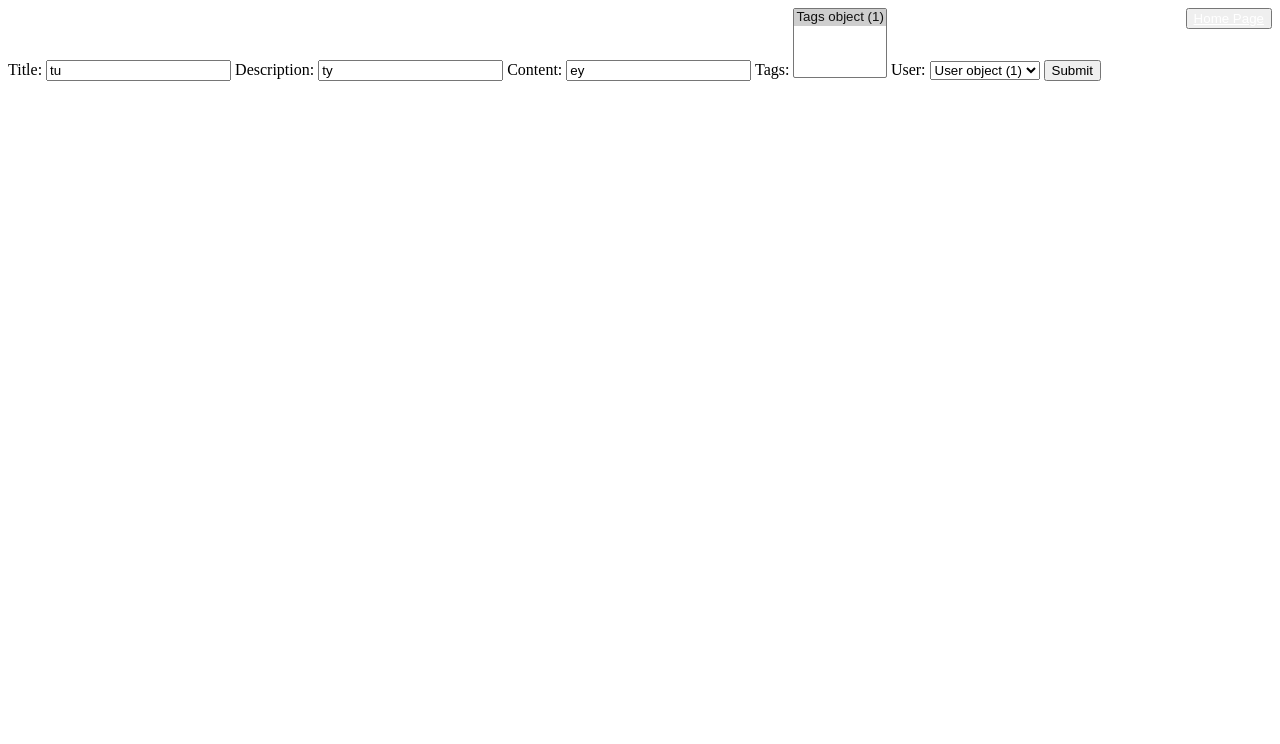
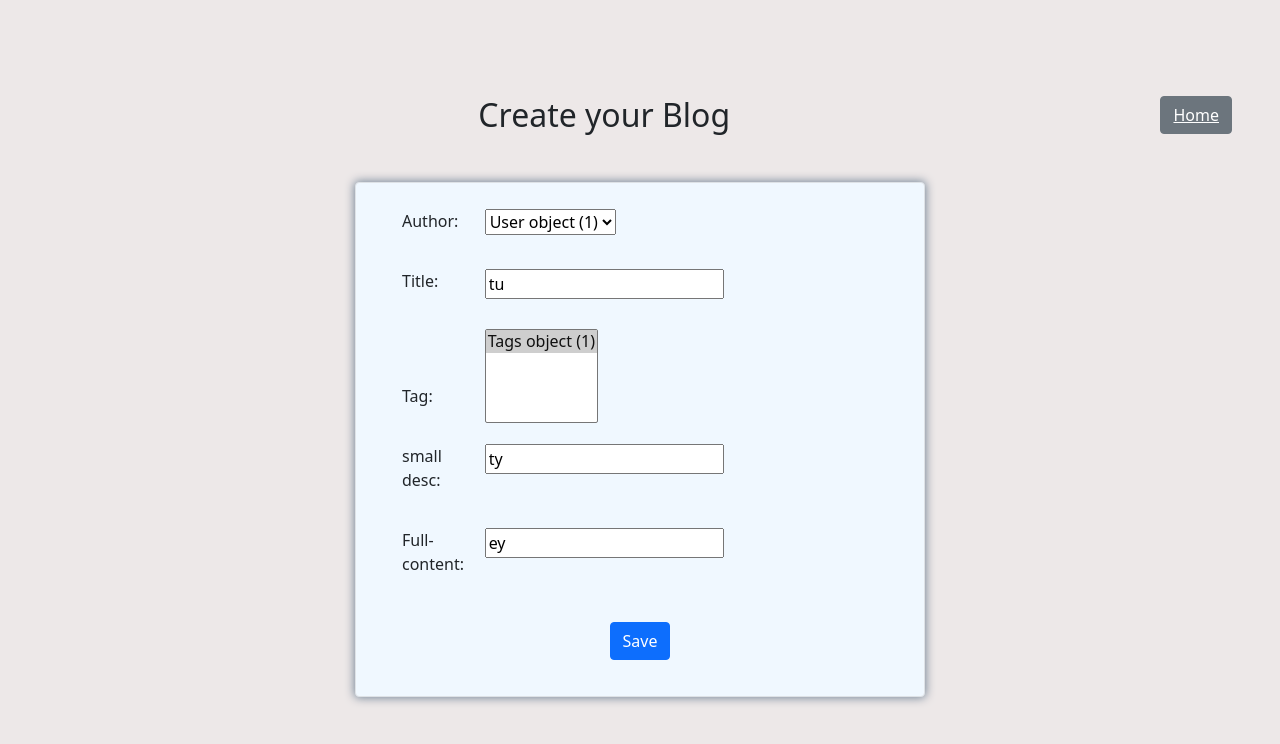
Before and after one commit to mk590/django-blog-task, a Django app: page /update-blog/3 in a window 1280 px wide. Shown: the top 744 px of the page. Run offline with Django 4.2, Linux system fonts and the light colour scheme; data comes from the database, SQL or seed files in the repository.

Commit message:
Styling the form page added the styles that were exactly in the dwn form the main factor in it is accessing the each elemant of the django form by treating the content as an object and taking out the each model field by doing the help of the dot

```diff
--- a/templates/new_blog.html
+++ b/templates/new_blog.html
@@ -1,4 +1,4 @@
-<!DOCTYPE html>
+{% comment %} <!DOCTYPE html>
 <html lang="en">
 <head>
     <meta charset="UTF-8">
@@ -19,4 +19,132 @@
     <input type="submit" value="Submit">
 </form>
 </body>
+</html> {% endcomment %}
+
+
+
+<!doctype html>
+<html lang="en">
+  <head>
+    <!-- Required meta tags -->
+    <meta charset="utf-8">
+    <meta name="viewport" content="width=device-width, initial-scale=1">
+
+    <!-- Bootstrap CSS -->
+    <link href="https://cdn.jsdelivr.net/npm/bootstrap@5.1.3/dist/css/bootstrap.min.css" rel="stylesheet" integrity="sha384-1BmE4kWBq78iYhFldvKuhfTAU6auU8tT94WrHftjDbrCEXSU1oBoqyl2QvZ6jIW3" crossorigin="anonymous">
+
+    <title>Add New Blog</title>
+  </head>
+  <body>
+
+    <style>
+      body{
+        background-color: rgb(237, 232, 232);
+      }
+      .col-lg-6{
+        background-color: aliceblue;
+        box-shadow: 0px 0px 10px 1px lightslategrey;
+      }
+      .col-2,.col-8{
+        padding: 10px;
+      }
+      .submit-button{
+        display: flex;
+        justify-content: center;
+        align-items: center;
+        padding: 20px;
+      }
+      .col-2 {
+      margin-bottom: 0.5rem;
+      display: flex;
+      align-items: end;
+      }
+    </style>
+
+        <div class="text-center m-5 pt-5">
+          <h2>
+            {% block heading %}
+            Create your Blog
+            {% endblock %}
+             <button type="submit" class="btn btn-secondary" style="float: right;">
+              {% comment %} <a href="{% url 'Blog' %}" style="color:white">Home</a>  {% endcomment %}
+              <a href="{% url 'show' %}" style="color:white">Home</a>
+              </button>
+            </h2>
+        </div>
+
+      <div class="container-lg pb-5">
+          <div class="row justify-content-center">
+              <div class="col-lg-6 border rounded px-5 py-3">
+                {% block form %}
+                <form method = "POST" enctype = "multipart/form-data" action = "{% url 'Form' %}">
+                  {% csrf_token %}
+                  <div class="row">
+                    <div class="col-2">
+                      <label for="title" class="form-label"> Author: </label>
+                    </div>
+                    <div class="col-8">
+                      {{content.User}}
+                    </div>
+                  </div>
+
+                  <div class="row">
+                    <div class="col-2">
+                      <label for="title" class="form-label"> Title: </label>
+                    </div>
+                    <div class="col-8">
+                      {{content.title}}
+                    </div>
+                  </div>
+
+                  <div class="row">
+                    <div class="col-2">
+                      <label for="tag" class="form-label"> Tag: </label>
+                    </div>
+                    <div class="col-8">
+                      {{content.Tags}}
+                    </div>
+                  </div>
+
+                  <div class="row">
+                    <div class="col-2">
+                      <label for="small-desc" class="form-label"> small desc: </label>
+                    </div>
+                    <div class="col-8">
+                      {{content.description}}
+                    </div>
+                  </div>
+
+                  <div class="row">
+                    <div class="col-2">
+                      <label for="full-content" class="form-label"> Full-content: </label>
+                    </div>
+                    <div class="col-8">
+                      {{content.content}}
+                    </div>
+                  </div>
+
+                    {% comment %} <div class="row">
+                      <div class="col-2">
+                        <label for="image" class="form-label">Image: </label>
+                      </div>
+                      <div class="col-8">
+                        {{content.img}}
+                      </div>
+                    </div> {% endcomment %}
+
+                    <div class="submit-button">
+                      <button type="submit" class="btn btn-primary"> Save</button>
+                    </div>
+
+                </form>
+                {% endblock %}
+              </div>
+          </div>
+      </div>
+
+    <script src="https://cdn.jsdelivr.net/npm/bootstrap@5.1.3/dist/js/bootstrap.bundle.min.js" integrity="sha384-ka7Sk0Gln4gmtz2MlQnikT1wXgYsOg+OMhuP+IlRH9sENBO0LRn5q+8nbTov4+1p" crossorigin="anonymous"></script>
+
+
+  </body>
 </html>
```
